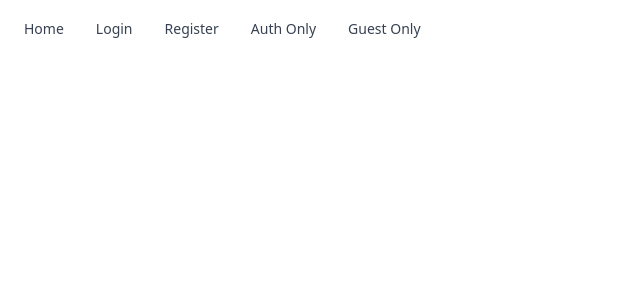
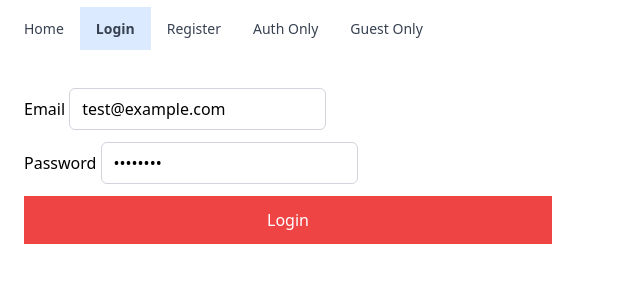
Before and after one commit to kido1611/laravel-breeze-nuxt-auth-example, a Nuxt app in the folder frontend/: page /login in a window 1280 px wide. Shown: the top 300 px of the page, without its empty margins (0-640 px from the left). Built offline with nearby package versions, Linux system fonts and the light colour scheme.

Commit message:
FRONTEND - Add login page (2)

```diff
--- /dev/null
+++ b/frontend/pages/login.vue
@@ -0,0 +1,38 @@
+<script lang="ts" setup>
+import {useAuthStore} from "~/stores/useAuthStore";
+
+const form = ref({
+    email: "test@example.com",
+    password : "password"
+})
+
+const auth = useAuthStore()
+
+async function handleLogin(){
+    const { error } = await auth.login(form.value)
+
+    console.log(error)
+}
+</script>
+
+<template>
+  <div>
+    <form @submit.prevent="handleLogin">
+        <div class="flex flex-col justify-start space-y-3">
+            <label>
+                Email
+                <input class="px-3 py-2 border border-gray-300 rounded-md" type="email" v-model="form.email" />
+            </label>
+            <label>
+                Password
+                <input class="px-3 py-2 border border-gray-300 rounded-md" type="password" v-model="form.password" />
+            </label>
+
+            <button class="bg-red-500 text-white px-4 py-3"
+                    type="submit">Login</button>
+        </div>
+    </form>
+  </div>
+</template>
+
+<style scoped></style>
```
